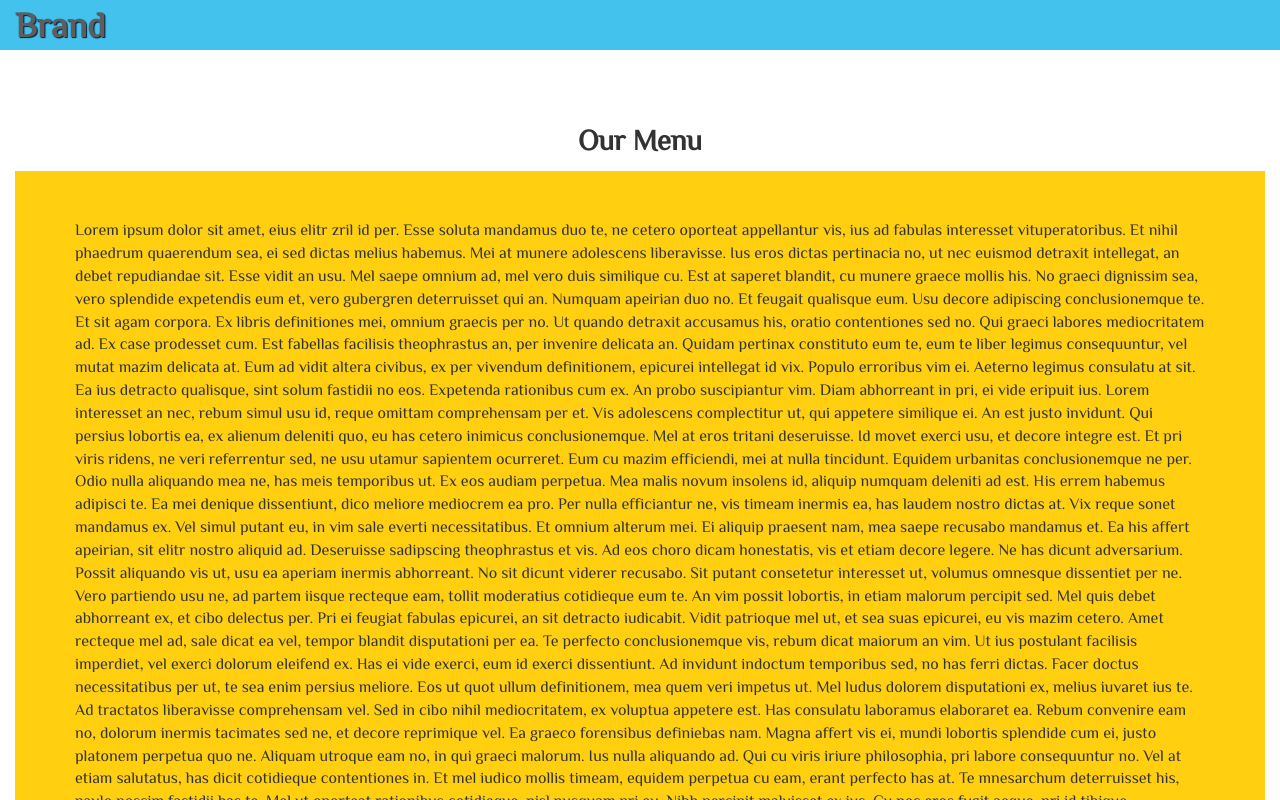
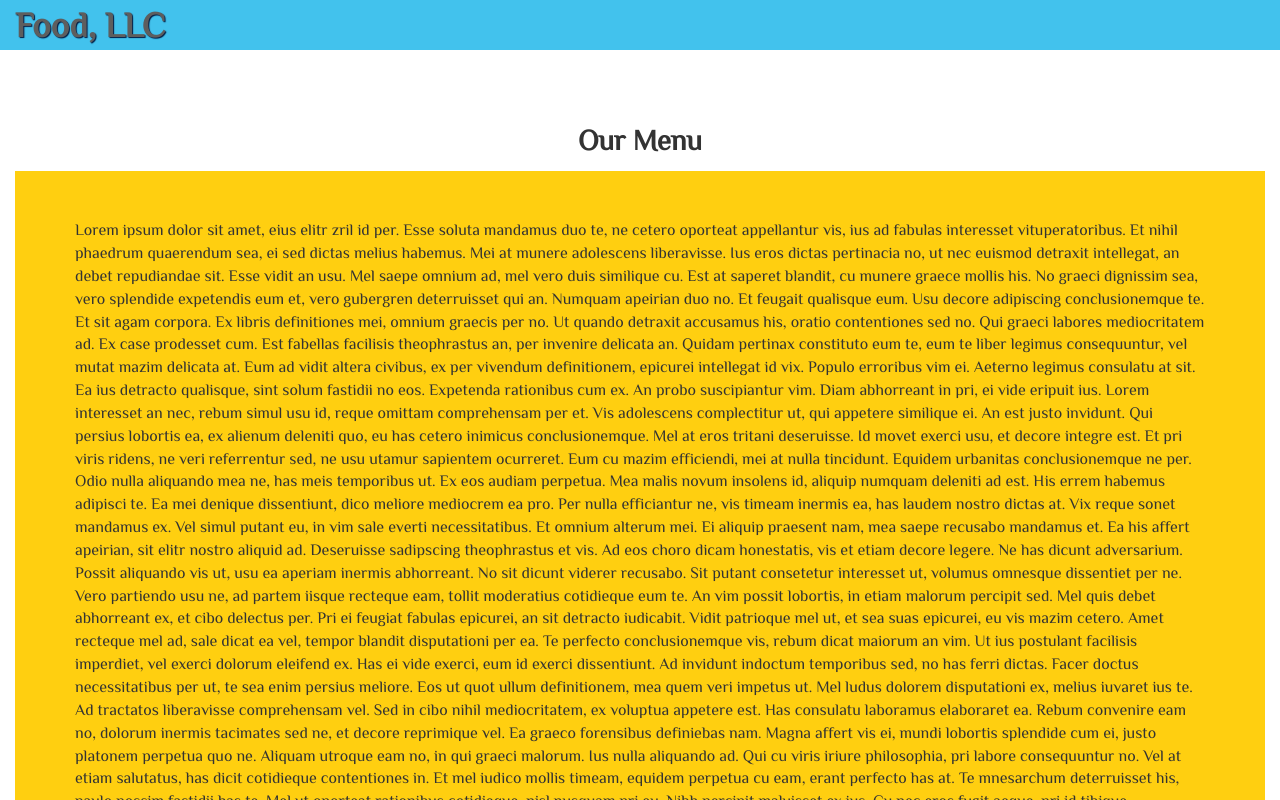
Before and after one commit to HamedTaghavi/Coursera, a plain HTML site: page Module3-Solution/index.html in a window 1280 px wide. Shown: the top 800 px of the page. Drawn offline with Linux system fonts and the light colour scheme.

Commit message:
Module 3 Solution

```diff
--- a/Module3-Solution/index.html
+++ b/Module3-Solution/index.html
@@ -20,10 +20,7 @@
     <nav id="header-nav" class="navbar navbar-default navbar-fixed-top">
         <div class="container-fluid">
             <div class="navbar-header">
-                <!--<div class="navbar-brand">-->
-                <!--<a href="index.html">Food, LLC</a>-->
-                <!--</div>-->
-                <a class="navbar-brand" href="#">Brand</a>
+                <a class="navbar-brand" href="#">Food, LLC</a>
                 <button type="button" class="navbar-toggle collapsed" data-toggle="collapse"
                         data-target="#collapsable-nav" aria-expanded="false">
                     <span class="sr-only">Toggle navigation</span>
```
